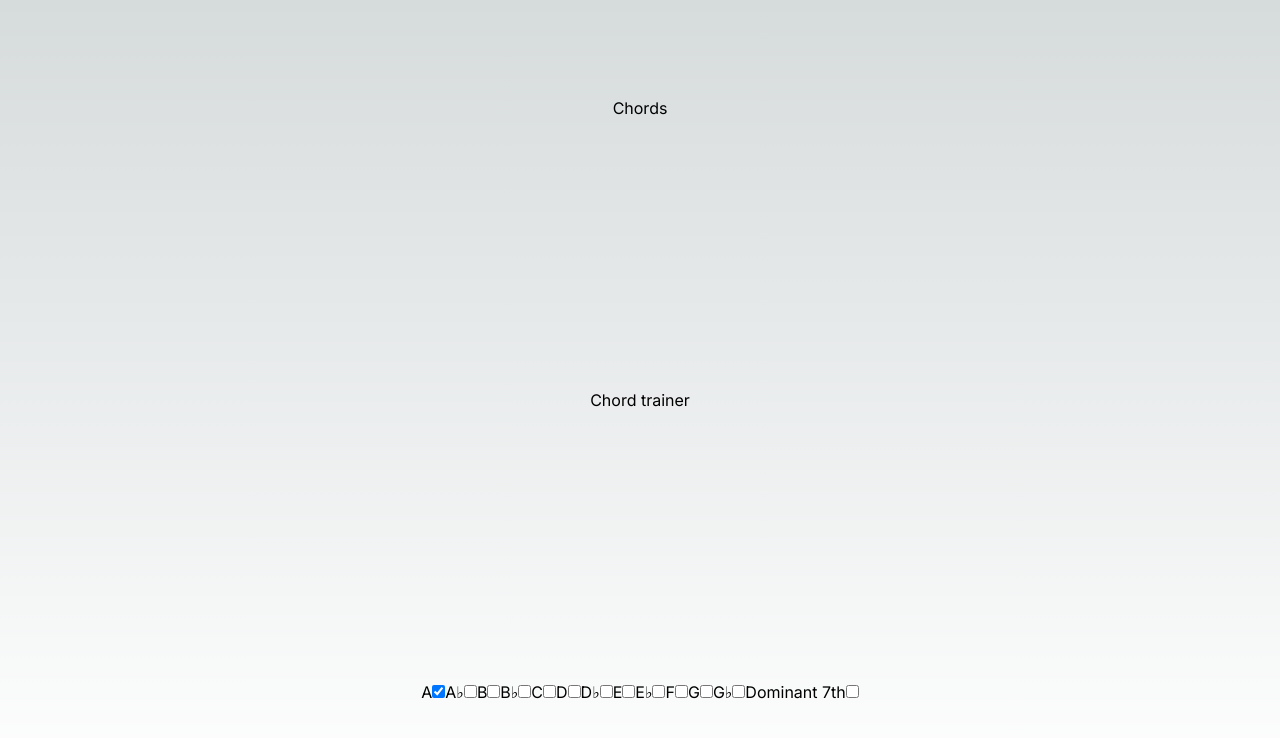
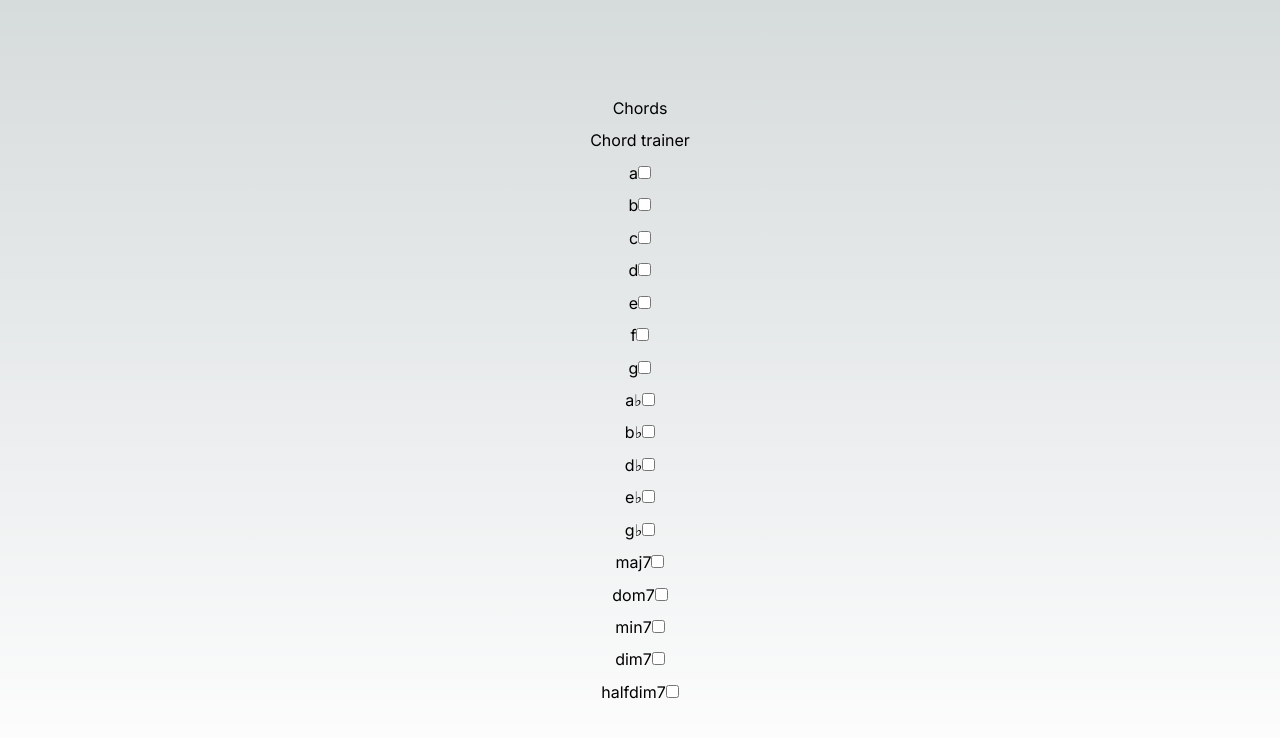
Before and after one commit to jstout38/Chord-Trainer, a Next.js app: page / in a window 1280 px wide. Shown: the top 738 px of the page. Built offline with nearby package versions, Linux system fonts and the light colour scheme.

Commit message:
worked on event handling

```diff
--- a/app/page.tsx
+++ b/app/page.tsx
@@ -4,84 +4,66 @@ import Image from 'next/image'
 import { useState } from 'react';
 
 type chordSettingsType = {
-  a: boolean,
-  b: boolean,
-  c: boolean,
-  d: boolean,
-  e: boolean,
-  f: boolean,
-  g: boolean,
-  aflat: boolean,
-  bflat: boolean,
-  dflat: boolean,
-  eflat: boolean,
-  gflat: boolean,
-  maj7: boolean,
-  dom7: boolean,
-  min7: boolean,
-  dim7: boolean,
-  halfdim7: boolean,
+  string: boolean
+};
+
+
+type chordListType = {
+  keys: string[],
+  chords: string[],
 }
 
 export default function Home() {
 
-  const [ chordState, setChordState ] = useState<chordSettingsType>({
-    a: true,
-    b: false,
-    c: false,
-    d: false,
-    e: false,
-    f: false,
-    g: false,
-    aflat: false,
-    bflat: false,
-    dflat: false,
-    eflat: false,
-    gflat: false,
-    maj7: false,
-    dom7: false,
-    min7: false,
-    dim7: false,
-    halfdim7: false,
+  const options = [ "a", "b", "c", "d", "e", "f", "g", "a♭", "b♭", "d♭", "e♭", "g♭", "maj7", "dom7", "min7", "dim7", "halfdim7", ]
+  const [ chordState, setChordState ] = useState<{[key: string]: boolean}[]>(
+    options.map((entry) => ({[entry]: false}))
+  );
+
+  const [ chordList, setChordlist ] = useState<chordListType>({
+    keys: [],
+    chords: []
   });
 
-  function handleClick(e: React.ChangeEvent) {
-    var change = !chordState.a;
-    setChordState({...chordState, a: change});
+  function addKey(key: string) {
+    for (var i = 0; i < chordList.keys.length; i++) {
+      if (chordList.keys[i] === key) {
+        return;
+      }
+    }
+    setChordlist({
+      ...chordList,
+      keys: [
+        ...chordList.keys,
+        key
+      ]
+    })
+  }
+
+  function handleClick (event: React.ChangeEvent, position: number) {
+    const updatedChordState : {[key: string]: boolean}[] = chordState.map((item, index) =>
+      ({[Object.keys(item)[0]]: index === position ? !Object.values(item)[0] : Object.values(item)[0]})
+    );
+
+    setChordState(updatedChordState);
+    console.log(chordState);
   }
 
   return (
     <main className="flex min-h-screen flex-col items-center justify-between p-24">
       <div>Chords</div>
       <div>Chord trainer</div>
-      <form>
-        <label>A</label>
-        <input type="checkbox" onChange={handleClick} checked={chordState.a}></input>
-        <label>A♭</label>
-        <input type="checkbox" checked={chordState.aflat}></input>
-        <label>B</label>
-        <input type="checkbox" checked={chordState.b}></input>
-        <label>B♭</label>
-        <input type="checkbox" checked={chordState.bflat}></input>
-        <label>C</label>
-        <input type="checkbox" checked={chordState.c}></input>
-        <label>D</label>
-        <input type="checkbox" checked={chordState.d}></input>
-        <label>D♭</label>
-        <input type="checkbox" checked={chordState.dflat}></input>
-        <label>E</label>
-        <input type="checkbox" checked={chordState.e}></input>
-        <label>E♭</label>
-        <input type="checkbox" checked={chordState.eflat}></input>
-        <label>F</label>
-        <input type="checkbox" checked={chordState.f}></input>
-        <label>G</label>
-        <input type="checkbox" checked={chordState.g}></input>
-        <label>G♭</label>
-        <input type="checkbox" checked={chordState.gflat}></input>
-        <label>Dominant 7th</label>
-        <input type="checkbox" checked={chordState.dom7}></input>
-      </form>
+        {chordState.map((entry, index) => {
+          var label = Object.keys(entry)[0];
+          var isChecked = Object.values(entry)[0];
+          return (
+          <div key={index} >
+          <label>{label}</label>
+          <input name={label} type="checkbox" onChange={(e) => handleClick(e, index)} checked={isChecked} />
+          </div>
+          );
+          })
+        }
     </main>
   )
 }
```
